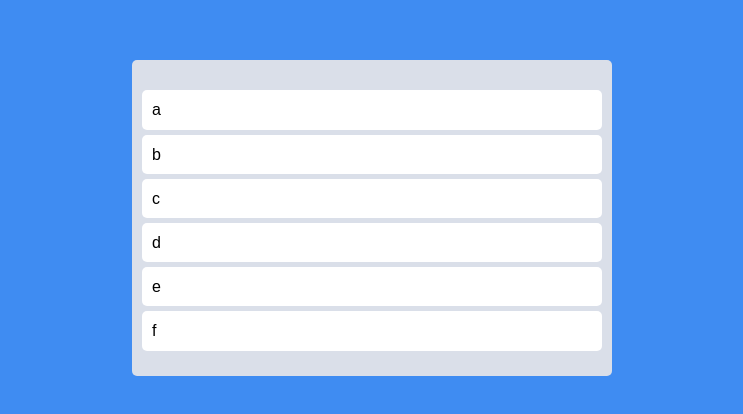
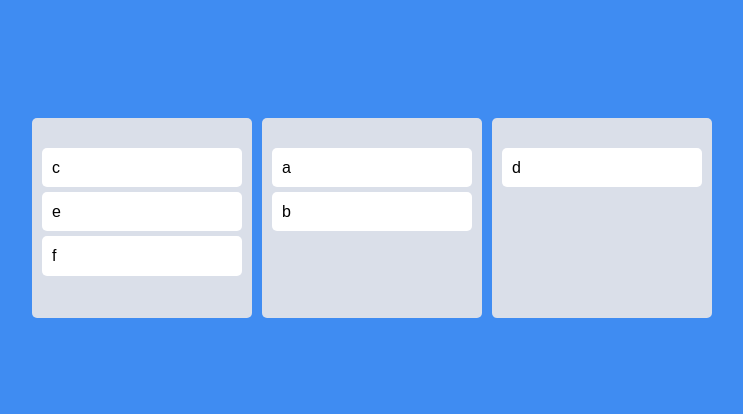
Before and after one commit to ddozza54/coin-data-app, a React (Create React App) app: page / in a window 1280 px wide. Shown: the part 182-596 px from the top of the page, without its empty margins (268-1011 px from the left). Built offline with nearby package versions, Linux system fonts and the light colour scheme.

Commit message:
State 수정 - Board 3개로 만들기

```diff
--- a/src/App.tsx
+++ b/src/App.tsx
@@ -8,9 +8,11 @@
 import styled from "styled-components";
 import { toDoState } from "./atoms";
 import DraggableCard from "./Components/DraggableCard";
+import Board from "./Components/Board";
+
 const Wrapper = styled.div`
   display: flex;
-  max-width: 480px;
+  max-width: 680px;
   width: 100%;
   margin: 0 auto;
   justify-content: center;
@@ -21,42 +23,28 @@
 const Boards = styled.div`
   display: grid;
   width: 100%;
-  grid-template-columns: repeat(1, 1fr);
-`;
-
-const Board = styled.div`
-  padding: 20px 10px;
-  padding-top: 30px;
-  background-color: ${(props) => props.theme.boardColor};
-  border-radius: 5px;
-  min-height: 200px;
+  grid-template-columns: repeat(3, 1fr);
+  gap: 10px;
 `;
 
 function App() {
   const [toDos, setToDos] = useRecoilState(toDoState);
   const onDragEnd = ({ draggableId, destination, source }: DropResult) => {
     if (!destination) return;
-    setToDos((oldToDos) => {
-      const toDosCopy = [...oldToDos];
-      toDosCopy.splice(source.index, 1);
-      toDosCopy.splice(destination.index, 0, draggableId);
-      return toDosCopy;
-    });
+    // setToDos((oldToDos) => {
+    //   const toDosCopy = [...oldToDos];
+    //   toDosCopy.splice(source.index, 1);
+    //   toDosCopy.splice(destination.index, 0, draggableId);
+    //   return toDosCopy;
+    // });
   };
   return (
     <DragDropContext onDragEnd={onDragEnd}>
       <Wrapper>
         <Boards>
-          <Droppable droppableId="one">
-            {(magic) => (
-              <Board ref={magic.innerRef} {...magic.droppableProps}>
-                {toDos.map((toDo, index) => (
-                  <DraggableCard toDo={toDo} index={index} />
-                ))}
-                {magic.placeholder}
-              </Board>
-            )}
-          </Droppable>
+          {Object.keys(toDos).map((boardId) => (
+            <Board boardId={boardId} key={boardId} toDos={toDos[boardId]} />
+          ))}
         </Boards>
       </Wrapper>
     </DragDropContext>
--- /dev/null
+++ b/src/Components/Board.tsx
@@ -0,0 +1,31 @@
+import React from "react";
+import { Droppable } from "react-beautiful-dnd";
+import DraggableCard from "./DraggableCard";
+import styled from "styled-components";
+
+const Wrapper = styled.div`
+  padding: 20px 10px;
+  padding-top: 30px;
+  background-color: ${(props) => props.theme.boardColor};
+  border-radius: 5px;
+  min-height: 200px;
+`;
+interface IBoardProps {
+  toDos: string[];
+  boardId: string;
+}
+
+export default function Board({ toDos, boardId }: IBoardProps) {
+  return (
+    <Droppable droppableId={boardId}>
+      {(magic) => (
+        <Wrapper ref={magic.innerRef} {...magic.droppableProps}>
+          {toDos.map((toDo, index) => (
+            <DraggableCard toDo={toDo} index={index} />
+          ))}
+          {magic.placeholder}
+        </Wrapper>
+      )}
+    </Droppable>
+  );
+}
--- a/src/atoms.tsx
+++ b/src/atoms.tsx
@@ -17,7 +17,15 @@
 //   },
 // });
 
-export const toDoState = atom({
+interface IToDoState {
+  [key: string]: string[];
+}
+
+export const toDoState = atom<IToDoState>({
   key: "toDo",
-  default: ["a", "b", "c", "d", "e", "f"],
+  default: {
+    to_do: ["c", "e", "f"],
+    doing: ["a", "b"],
+    done: ["d"],
+  },
 });
```
